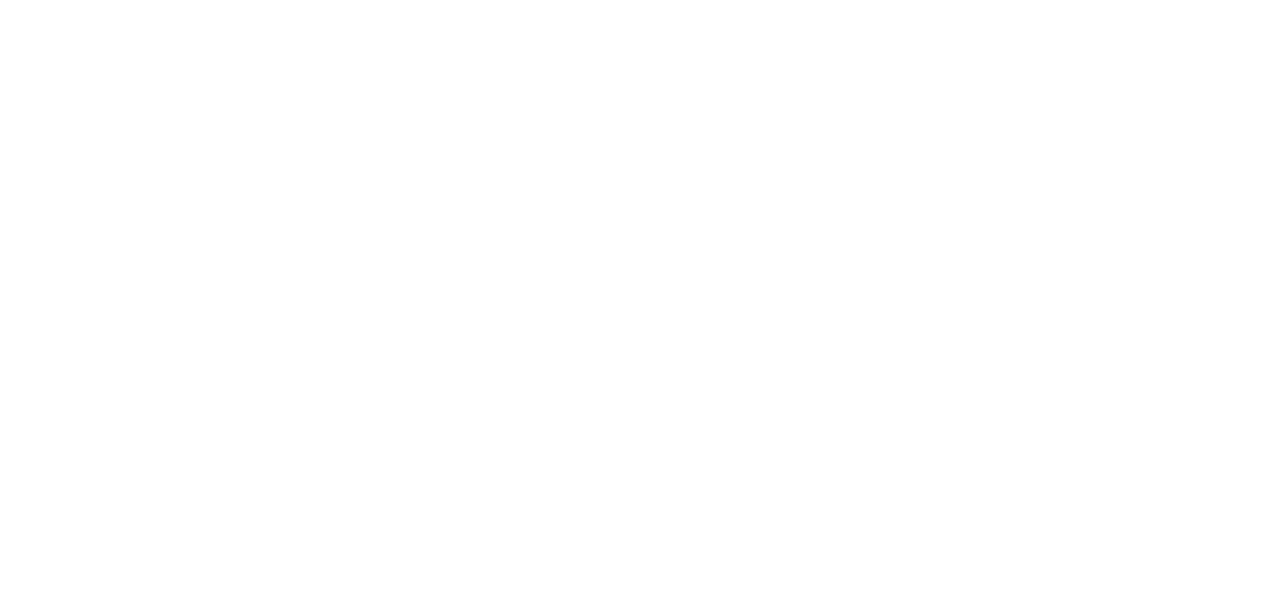
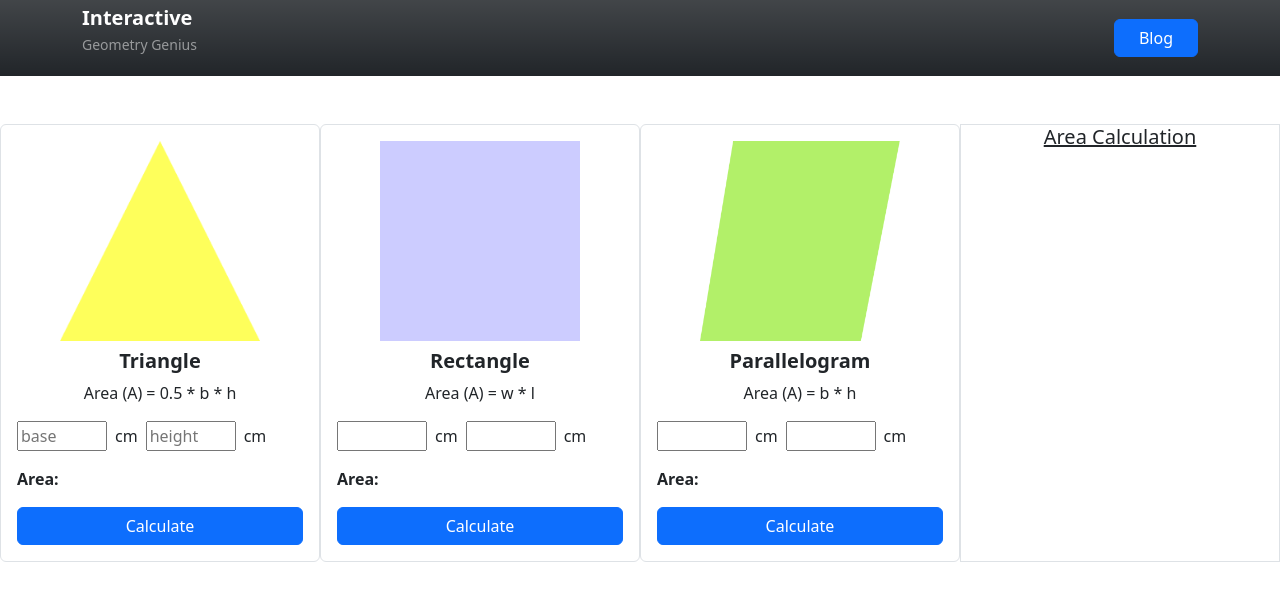
Before and after one commit to get-shrabon/Geometry-Genius-Practice, a plain HTML site: page index.html in a window 1280 px wide. Drawn offline with nearby package versions, Linux system fonts and the light colour scheme.

Commit message:
Add Some File

```diff
--- a/index.html
+++ b/index.html
@@ -1,16 +1,120 @@
 <!DOCTYPE html>
 <html lang="en">
-<head>
-    <meta charset="UTF-8">
-    <meta name="viewport" content="width=device-width, initial-scale=1.0">
+  <head>
+    <meta charset="UTF-8" />
+    <meta name="viewport" content="width=device-width, initial-scale=1.0" />
     <title>Geometry Geinus Practice</title>
-    <link href="https://cdn.jsdelivr.net/npm/bootstrap@5.3.2/dist/css/bootstrap.min.css" rel="stylesheet" integrity="sha384-T3c6CoIi6uLrA9TneNEoa7RxnatzjcDSCmG1MXxSR1GAsXEV/Dwwykc2MPK8M2HN" crossorigin="anonymous">
+    <link
+      href="https://cdn.jsdelivr.net/npm/bootstrap@5.3.2/dist/css/bootstrap.min.css"
+      rel="stylesheet"
+      integrity="sha384-T3c6CoIi6uLrA9TneNEoa7RxnatzjcDSCmG1MXxSR1GAsXEV/Dwwykc2MPK8M2HN"
+      crossorigin="anonymous"
+    />
+    <style>
+      input {
+        width: 90px;
+      }
+      #area{
+        color: black;
+      }
+      .crads img{
+        width: 200px !important;
+        height: 200px !important;
+      }
 
-</head>
-<body>
+    </style>
+  </head>
+  <body>
+    <header class="bg-dark text-white bg-gradient">
+      <nav
+        class="container d-flex justify-content-between align-items-center py-2"
+      >
+        <div>
+          <h5 class="fw-bold lh-1">Interactive</h5>
+          <p class="opacity-50 lh-1"><small>Geometry Genius</small></p>
+        </div>
+        <button class="btn btn-primary px-4">Blog</button>
+      </nav>
+    </header>
+    <main>
+      <div class="container-fluid mt-5 crads">
+        <div class="row">
+          <div class="col-lg-9">
+            <div class="row text-center ">
+              <div class="col-lg-4 p-3 border rounded">
+                <img class="img-fluid" src="./images/triangle.png" alt="" />
+                <h5 class="fw-bold my-2">Triangle</h5>
+                <p><span>Area (A) =</span> <span>0.5 * b * h</span></p>
+                <div class="d-flex align-items-center gap-2">
+                  <input
+                    type="number"
+                    name=""
+                    id="base_field"
+                    placeholder="base"
+                  />
+                  <span>cm</span>
+                  <input
+                    type="number"
+                    name=""
+                    id="height_field"
+                    placeholder="height"
+                  />
+                  <span>cm</span>
+                </div>
+                <p class="text-start my-3 fw-bold">
+                  Area: <span id="area"></span>
+                </p>
 
+                <button id="Triangle_btn" class="btn btn-primary w-100">Calculate</button>
+              </div>
+              <div class="col-lg-4 p-3 border rounded">
+                <img class="img-fluid" src="./images/rectangle.png" alt="" />
+                <h5 class="fw-bold my-2">Rectangle</h5>
+                <p><span>Area (A) =</span> <span>w * l</span></p>
+                <div class="d-flex align-items-center gap-2">
+                  <input type="number" name="" id="width" placeholder="" />
+                  <span>cm</span>
+                  <input type="number" name="" id="lenght" placeholder="" />
+                  <span>cm</span>
+                </div>
+                <p class="text-start my-3 fw-bold">
+                  Area: <span class="ms-3" id="lenght_area"></span>
+                </p>
+                <button id="lenght_btn" class="btn btn-primary w-100">Calculate</button>
+              </div>
+              <div class="col-lg-4 p-3 border rounded">
+                <img
+                  class="img-fluid"
+                  src="./images/parallelogram.png"
+                  alt=""
+                />
+                <h5 class="fw-bold my-2">Parallelogram</h5>
+                <p><span>Area (A) =</span> <span>b * h</span></p>
+                <div class="d-flex align-items-center gap-2">
+                  <input type="number" name="" id="baseTwo" placeholder="" />
+                  <span>cm</span>
+                  <input type="number" name="" id="heightTwo" placeholder="" />
+                  <span>cm</span>
+                </div>
+                <p class="text-start my-3 fw-bold">
+                  Area: <span class="ms-3" id="heightArea"></span>
+                </p>
+                <button id="base_btn" class="btn btn-primary w-100">Calculate</button>
+              </div>
+            </div>
+          </div>
+          <div class="col-lg-3 text-center border">
+            <h5 class="text-decoration-underline">Area Calculation</h5>
+          </div>
+        </div>
+      </div>
+    </main>
 
-
-    <script src="https://cdn.jsdelivr.net/npm/bootstrap@5.3.2/dist/js/bootstrap.bundle.min.js" integrity="sha384-C6RzsynM9kWDrMNeT87bh95OGNyZPhcTNXj1NW7RuBCsyN/o0jlpcV8Qyq46cDfL" crossorigin="anonymous"></script>
-</body>
+    <script src="./js/app.js"></script>
+    <script
+      src="https://cdn.jsdelivr.net/npm/bootstrap@5.3.2/dist/js/bootstrap.bundle.min.js"
+      integrity="sha384-C6RzsynM9kWDrMNeT87bh95OGNyZPhcTNXj1NW7RuBCsyN/o0jlpcV8Qyq46cDfL"
+      crossorigin="anonymous"
+    ></script>
+  </body>
 </html>
--- /dev/null
+++ b/js/app.js
@@ -0,0 +1,35 @@
+/* Alternite Function */
+function getIDByValu(element) {
+  const field = document.getElementById(element);
+  const fieldString = field.value;
+  const fieldValue = parseFloat(fieldString);
+  field.value = "";
+  return fieldValue;
+}
+
+document.getElementById("Triangle_btn").addEventListener("click", function () {
+  const base = getIDByValu("base_field");
+  const height = getIDByValu("height_field");
+  const areatext = document.getElementById("area");
+  const area = areatext.innerText;
+
+  const calculateValue = 0.5 * base * height;
+  areatext.innerText = calculateValue;
+  console.log(area);
+});
+
+document.getElementById("lenght_btn").addEventListener("click", function () {
+  const width = getIDByValu("width");
+  const lenght = getIDByValu("lenght");
+  const lenghtCalculate = width * lenght;
+  const lenghtArea = document.getElementById("lenght_area");
+  lenghtArea.innerText = lenghtCalculate;
+});
+
+document.getElementById("base_btn").addEventListener("click", function () {
+  const baseTwo = getIDByValu("baseTwo");
+  const heightTwo = getIDByValu("heightTwo");
+  const totalCalculate = baseTwo * heightTwo;
+  const heightArea = document.getElementById("heightArea");
+  heightArea.innerText = totalCalculate;
+});
```
Also changed, not shown: images/ellipse.png (added), images/parallelogram.png (added), images/pentagon.png (added), images/rectangle.png (added), images/rhombus.png (added), images/triangle.png (added).
